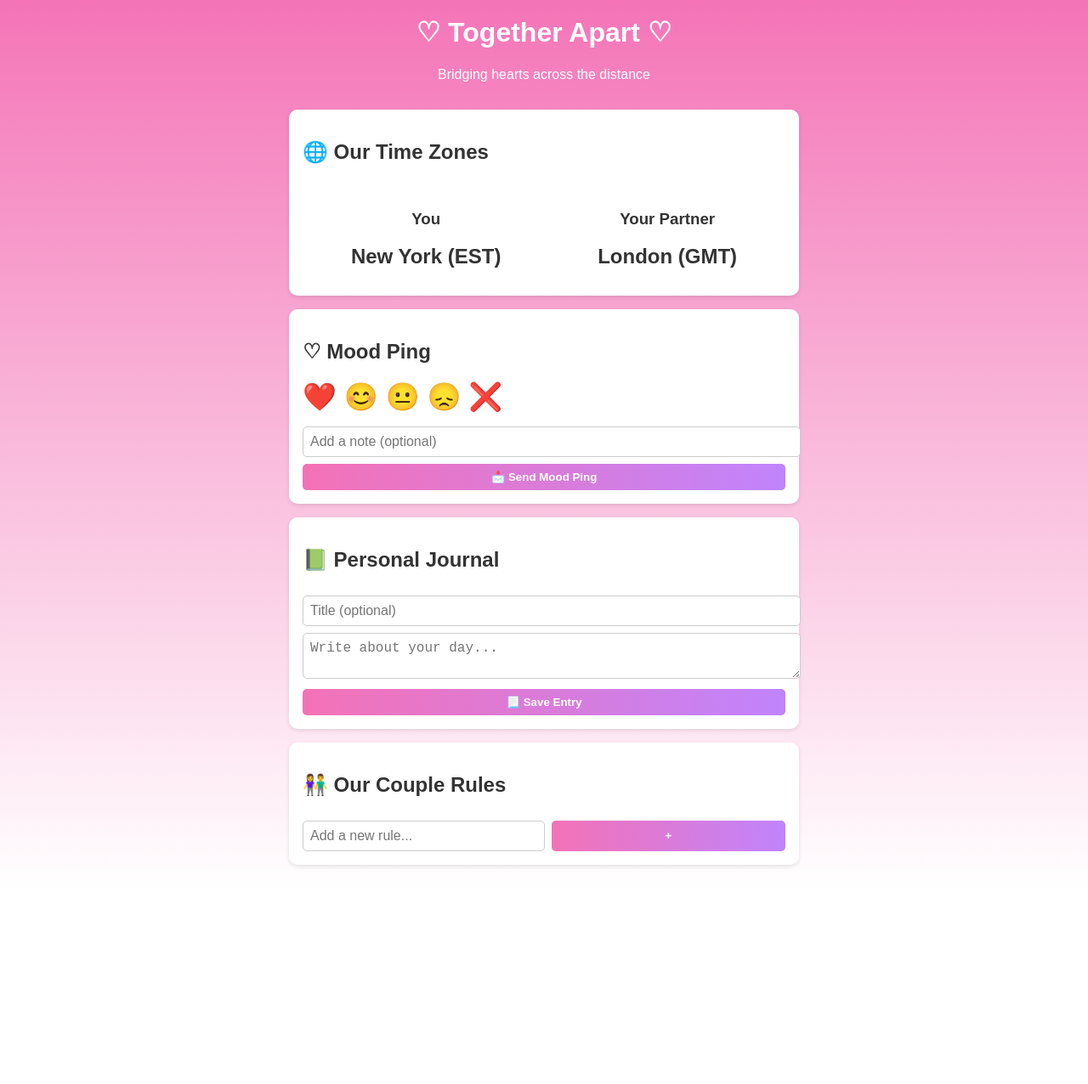
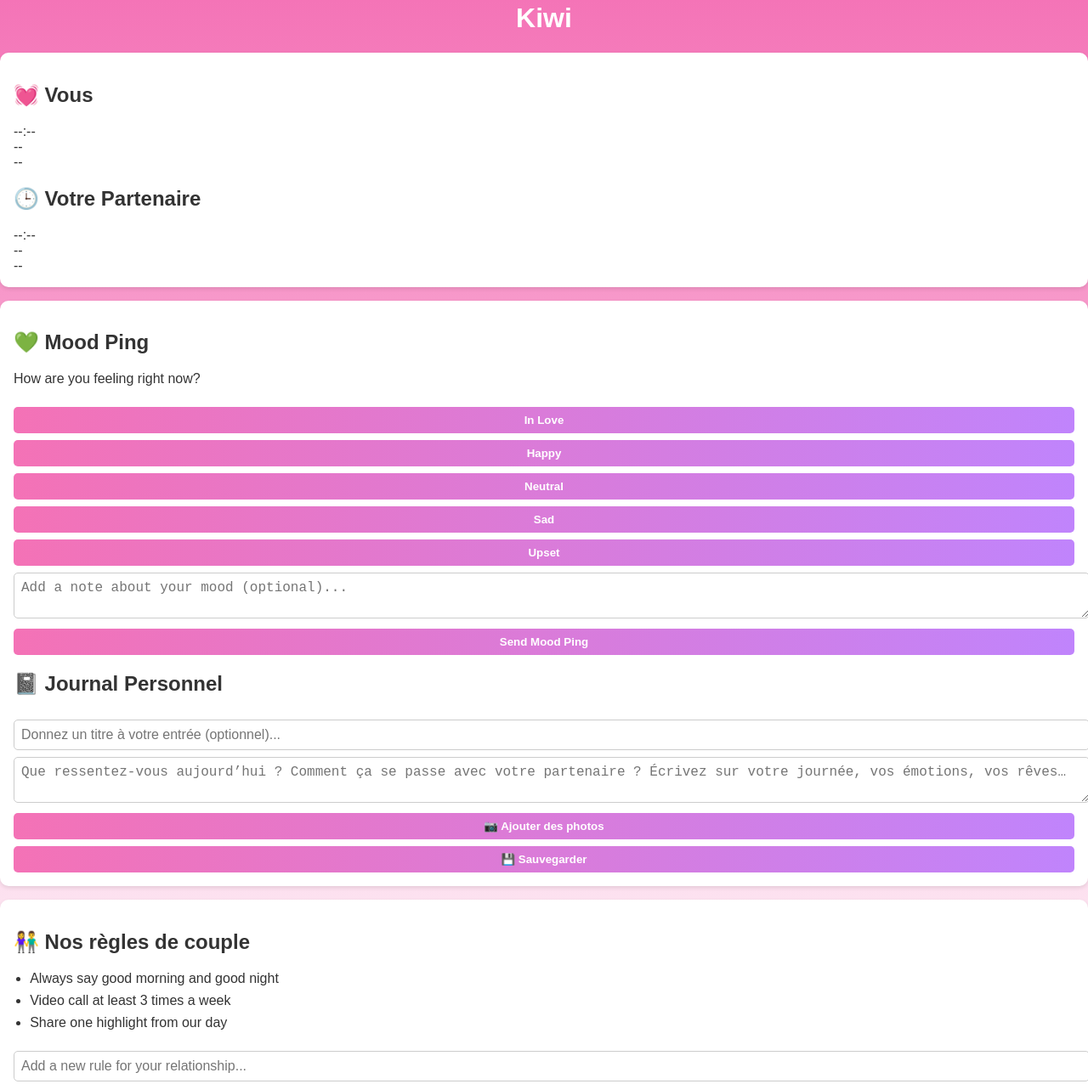
Before and after one commit to mdv69/kiwi-app, a plain HTML site: page index.html in a window 1280 px wide. Shown: the part 18-1294 px from the top of the page at 85% size. Before the commit the page ends 1068 px from the top, so only its background shows below. Drawn offline with nearby package versions, Linux system fonts and the light colour scheme; a script that the page names is missing.

Commit message:
Update index.html

```diff
--- a/index.html
+++ b/index.html
@@ -3,59 +3,68 @@
 <head>
   <meta charset="UTF-8" />
   <meta name="viewport" content="width=device-width, initial-scale=1.0"/>
-  <title>♡ Together Apart ♡</title>
-  <link rel="manifest" href="manifest.json" />
+  <title>Kiwi</title>
+  <link rel="manifest" href="manifest.json">
   <link rel="stylesheet" href="style.css" />
-  <script src="https://cdn.jsdelivr.net/npm/moment@2.29.1/moment.min.js"></script>
-  <script src="https://cdn.jsdelivr.net/npm/moment-timezone@0.5.33/builds/moment-timezone-with-data.min.js"></script>
 </head>
 <body>
-  <div class="container">
-    <h1>♡ Together Apart ♡</h1>
-    <p class="subtitle">Bridging hearts across the distance</p>
+  <header>
+    <h1>Kiwi</h1>
+  </header>
 
-    <section>
-      <h2>🌐 Our Time Zones</h2>
-      <div class="time-cards">
-        <div class="time-card">
-          <h3>You</h3>
-          <div id="time-you"></div>
-          <div class="timezone">New York (EST)</div>
+  <main>
+    <section class="timezones">
+      <div class="card">
+        <h2>💓 Vous</h2>
+        <div class="time" id="local-time">--:--</div>
+        <div class="date" id="local-date">--</div>
+        <div class="tz" id="local-tz">--</div>
+      </div>
+      <div class="card">
+        <h2>🕒 Votre Partenaire</h2>
+        <div class="time" id="partner-time">--:--</div>
+        <div class="date" id="partner-date">--</div>
+        <div class="tz" id="partner-tz">--</div>
+      </div>
+    </section>
+
+    <section class="mood-journal">
+      <div class="card">
+        <h2>💚 Mood Ping</h2>
+        <p>How are you feeling right now?</p>
+        <div class="mood-buttons">
+          <button>In Love</button>
+          <button>Happy</button>
+          <button>Neutral</button>
+          <button>Sad</button>
+          <button>Upset</button>
         </div>
-        <div class="time-card">
-          <h3>Your Partner</h3>
-          <div id="time-partner"></div>
-          <div class="timezone">London (GMT)</div>
+        <textarea placeholder="Add a note about your mood (optional)..."></textarea>
+        <button class="submit">Send Mood Ping</button>
+      </div>
+
+      <div class="card">
+        <h2>📓 Journal Personnel</h2>
+        <input type="text" placeholder="Donnez un titre à votre entrée (optionnel)..." />
+        <textarea placeholder="Que ressentez-vous aujourd’hui ? Comment ça se passe avec votre partenaire ? Écrivez sur votre journée, vos émotions, vos rêves…"></textarea>
+        <div class="actions">
+          <button>📷 Ajouter des photos</button>
+          <button class="submit">💾 Sauvegarder</button>
         </div>
       </div>
     </section>
 
-    <section>
-      <h2>♡ Mood Ping</h2>
-      <div id="mood-options">
-        ❤️ 😊 😐 😞 ❌
-      </div>
-      <input type="text" id="mood-note" placeholder="Add a note (optional)" />
-      <button onclick="sendMood()">📩 Send Mood Ping</button>
+    <section class="rules card">
+      <h2>👫 Nos règles de couple</h2>
+      <ul id="rules-list">
+        <li>Always say good morning and good night</li>
+        <li>Video call at least 3 times a week</li>
+        <li>Share one highlight from our day</li>
+      </ul>
+      <input type="text" placeholder="Add a new rule for your relationship..." />
+      <button class="add">+</button>
     </section>
-
-    <section>
-      <h2>📗 Personal Journal</h2>
-      <p class="small-date" id="current-date"></p>
-      <input type="text" id="journal-title" placeholder="Title (optional)" />
-      <textarea id="journal-text" placeholder="Write about your day..."></textarea>
-      <button onclick="saveJournal()">📃 Save Entry</button>
-    </section>
-
-    <section>
-      <h2>👫 Our Couple Rules</h2>
-      <ul id="rules-list"></ul>
-      <div class="rule-add">
-        <input type="text" id="new-rule" placeholder="Add a new rule..." />
-        <button onclick="addRule()">+</button>
-      </div>
-    </section>
-  </div>
+  </main>
 
   <script src="script.js"></script>
 </body>
```
